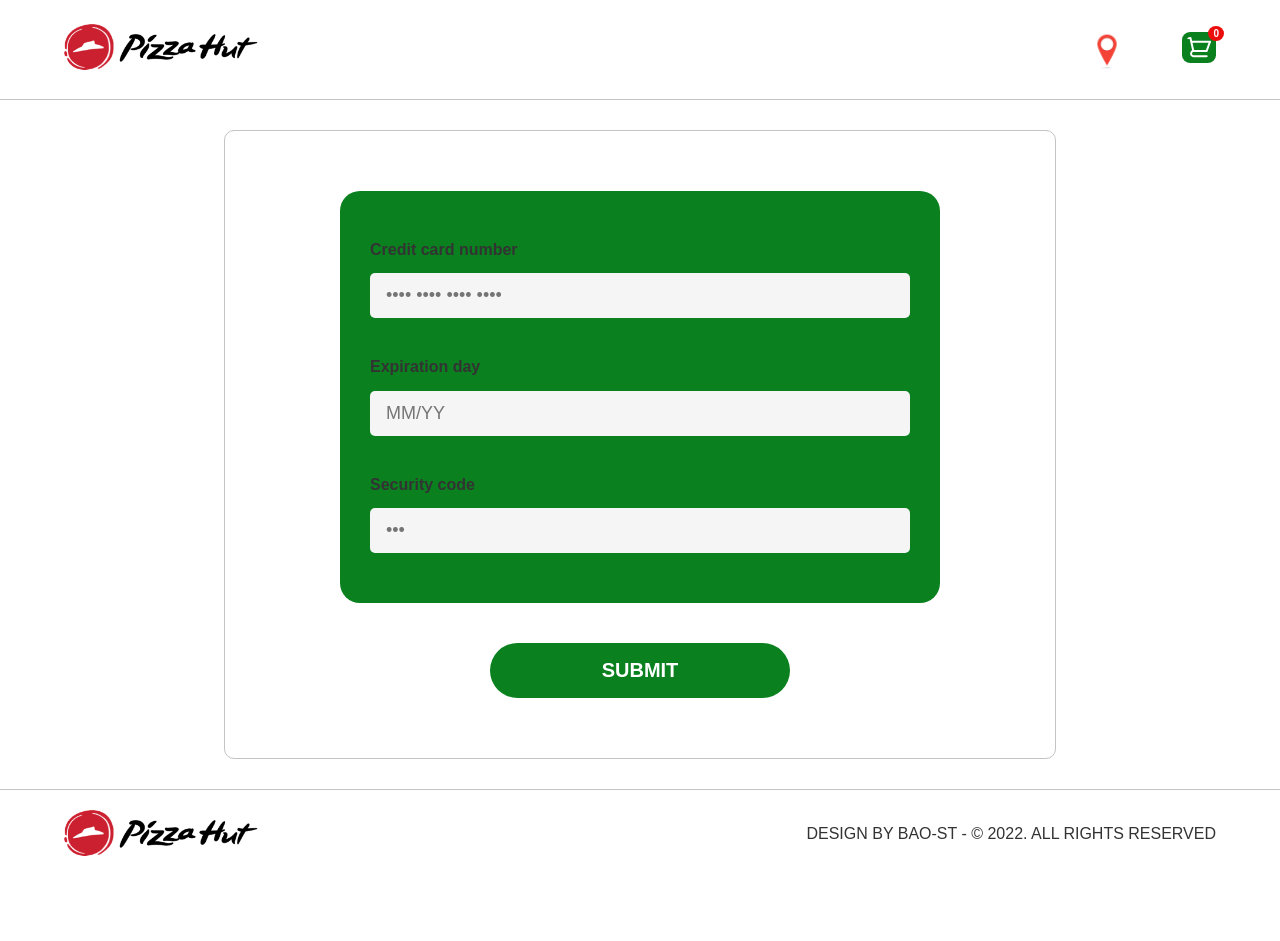
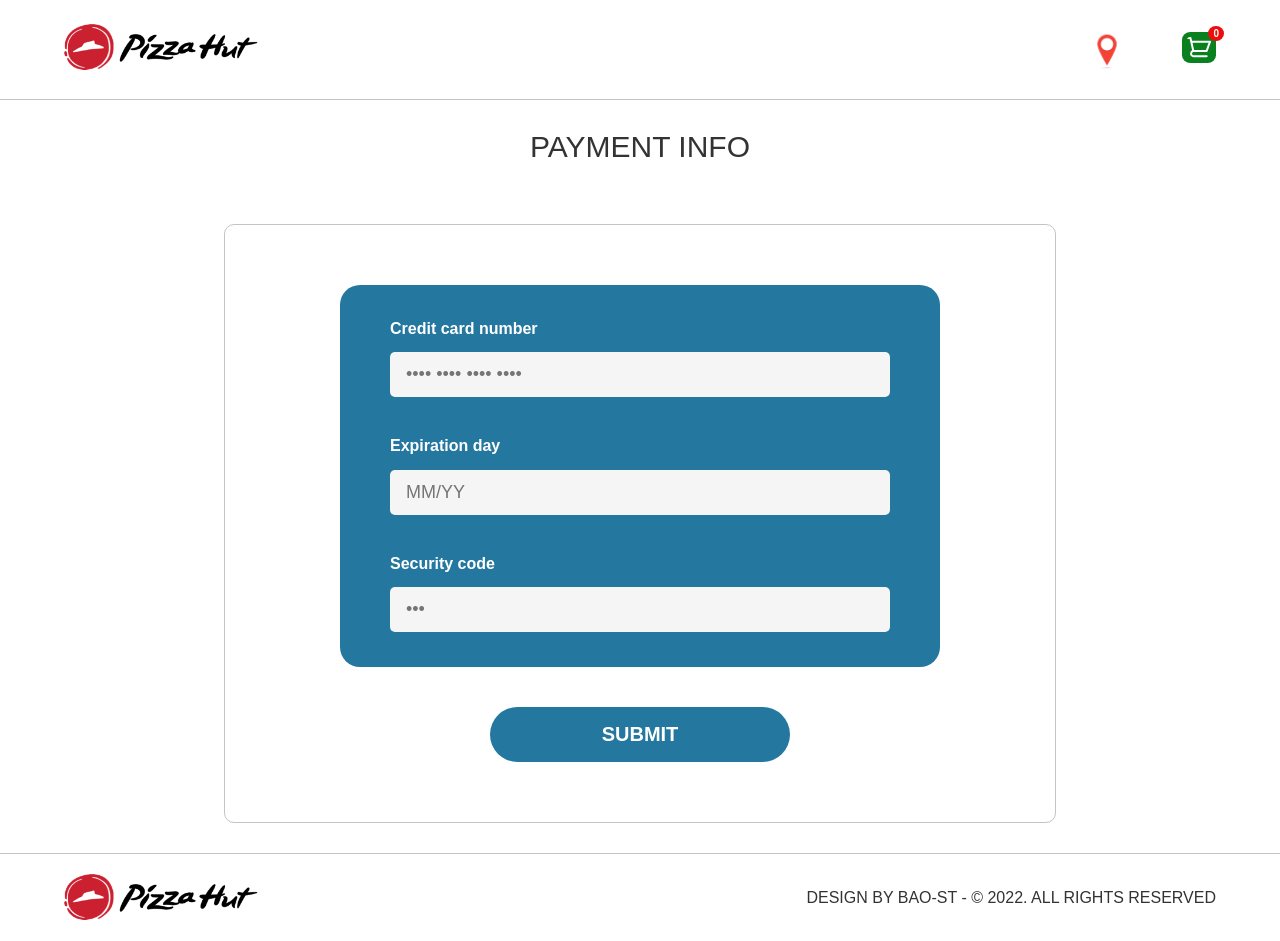
Before and after one commit to nhtbao101/Pizza-Order-App, a React (Create React App) app: page /payment in a window 1280 px wide. Before the commit the page ends 877 px from the top, so only its background shows below. Built offline with nearby package versions, Linux system fonts and the light colour scheme; a web font is replaced by a local one.

Commit message:
Fix validate and change color

```diff
--- a/src/pages/customerInfo/index.jsx
+++ b/src/pages/customerInfo/index.jsx
@@ -26,6 +26,7 @@ const CustomerInfo = () => {
   return (
     <div className="customer-info">
       <div className="container">
+        <h1 className="page-title">Customer infomation</h1>
         <form onSubmit={handleSubmit(onSubmit)}>
           <Input
             label="Name"
--- a/src/pages/payment/Payment.jsx
+++ b/src/pages/payment/Payment.jsx
@@ -38,6 +38,7 @@ const Payment = () => {
   return (
     <section className="payment-section">
       <div className="container">
+        <h1 className="page-title">Payment info</h1>
         <form onSubmit={handleSubmit(onSubmit)}>
           <div className="box">
             <Input
--- a/src/stylesheet/abstracts/_variables.scss
+++ b/src/stylesheet/abstracts/_variables.scss
@@ -3,10 +3,13 @@ $color: (
   secondary: #e7cc68,
   primary: #0a801f,
   primary-hover: #4a9e3d,
+  blue-a: #24779f,
+  blue-hv: #4896bb,
   orange-hv: #eba72c,
   black-a: #333333,
   gray-disable: #d1d1d1,
   err-msg: #ec0d0d,
+  err-msg-2: #ffc91c,
   grey-real: #cecece,
   gray-w: #ababab,
   gray-b: #f7f7f7,
--- a/src/stylesheet/components/_common.scss
+++ b/src/stylesheet/components/_common.scss
@@ -1,5 +1,13 @@
 form {
   padding: 0 50px;
+}
+
+.page-title {
+  @include pxRem(padding, 30);
+  @include pxRem(font-size, 30);
+  font-weight: 500;
+  text-align: center;
+  text-transform: uppercase;
 }
 
 .font-bold {
--- a/src/stylesheet/components/_input.scss
+++ b/src/stylesheet/components/_input.scss
@@ -7,7 +7,7 @@
     span {
       width: 100%;
       line-height: 1.71;
-      font-weight: bold;
+      font-weight: 600;
     }
   }
   input[type='text'],
--- a/src/stylesheet/pages/_customerInfo.scss
+++ b/src/stylesheet/pages/_customerInfo.scss
@@ -1,9 +1,9 @@
 .customer-info {
+  @include pxRem(padding, 40 0);
+
   form {
     max-width: 800px;
     margin: auto;
-  }
-  .input-form {
   }
   .button-submit {
     @include pxRem(margin-top, 40);
--- a/src/stylesheet/pages/_payment.scss
+++ b/src/stylesheet/pages/_payment.scss
@@ -6,16 +6,16 @@
     border: 1px solid map-get($color, gray-bd);
   }
   .box {
-    @include pxRem(padding, 30);
+    @include pxRem(padding, 15 50);
     @include pxRem(max-width, 600);
     @include pxRem(border-radius, 20);
-    background-color: map-get($color, primary);
+    background-color: map-get($color, blue-a);
     margin: auto;
     span {
-      color: map-get($color, black-a);
+      color: map-get($color, white-a);
     }
     .text-error {
-      color: map-get($color, white-a);
+      color: map-get($color, err-msg-2);
     }
     input {
       @include pxRem(font-size, 18);
@@ -24,8 +24,12 @@
   .button-submit {
     @include pxRem(margin-top, 40);
     text-align: center;
-    .btn-submit:hover {
-      background-color: map-get($color, primary-hover);
+
+    .btn-submit {
+      background-color: map-get($color, blue-a);
+      &:hover {
+        background-color: map-get($color, blue-hv);
+      }
     }
   }
 }
```
